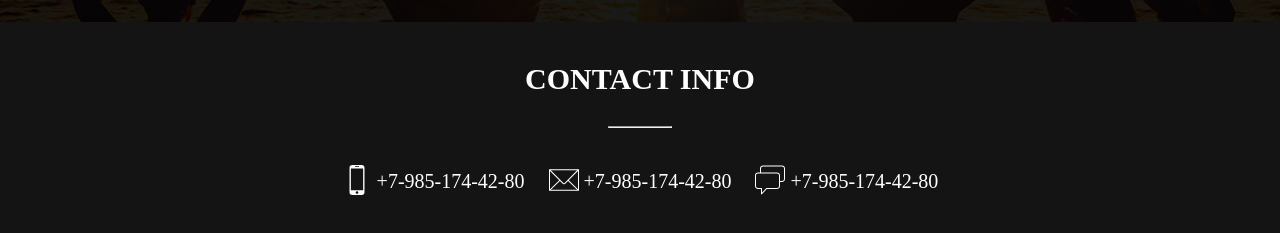
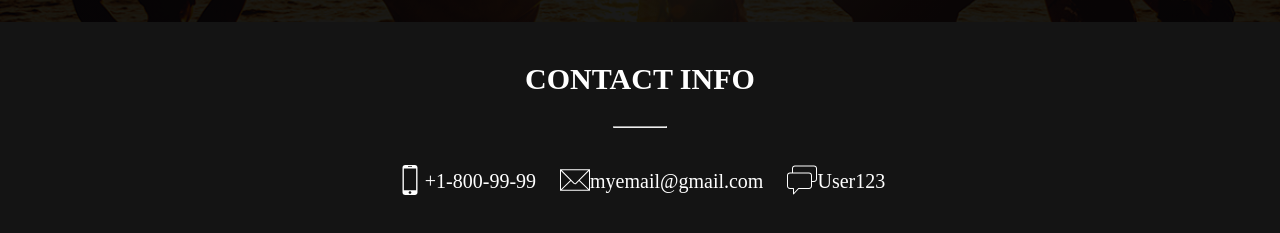
Before and after one commit to dimarog1/sport.ru, a plain HTML site: page index.html in a window 1280 px wide. Shown: the part 2956-3189 px from the top of the page. Drawn offline with Linux system fonts and the light colour scheme.

Commit message:
Update index.html

```diff
--- a/index.html
+++ b/index.html
@@ -82,7 +82,7 @@
 				autem. Deleniti.</p>
 		</div>
 		<div class="galery">
-			<div class="slider middle">
+			<div class="slider">
 				<div class="slides">
 					<input type="radio" name="r" id="r1" checked>
 					<input type="radio" name="r" id="r2">
@@ -209,9 +209,9 @@
 			<h2>CONTACT INFO</h2>
 			<hr>
 			<div class="contact">
-				<span><img src="images/mobile.svg" alt=""> +7-985-174-42-80</span>
-				<span><img src="images/letter.svg" alt=""> +7-985-174-42-80</span>
-				<span><img src="images/message.svg" alt=""> +7-985-174-42-80</span>
+				<span><img src="images/mobile.svg" alt=""><a href="#">+1-800-99-99</a></span>
+				<span><img src="images/letter.svg" alt=""><a href="#">myemail@gmail.com</a></span>
+				<span><img src="images/message.svg" alt=""><a href="#">User123</a></span>
 			</div>
 		</div>
 	</footer>
```
